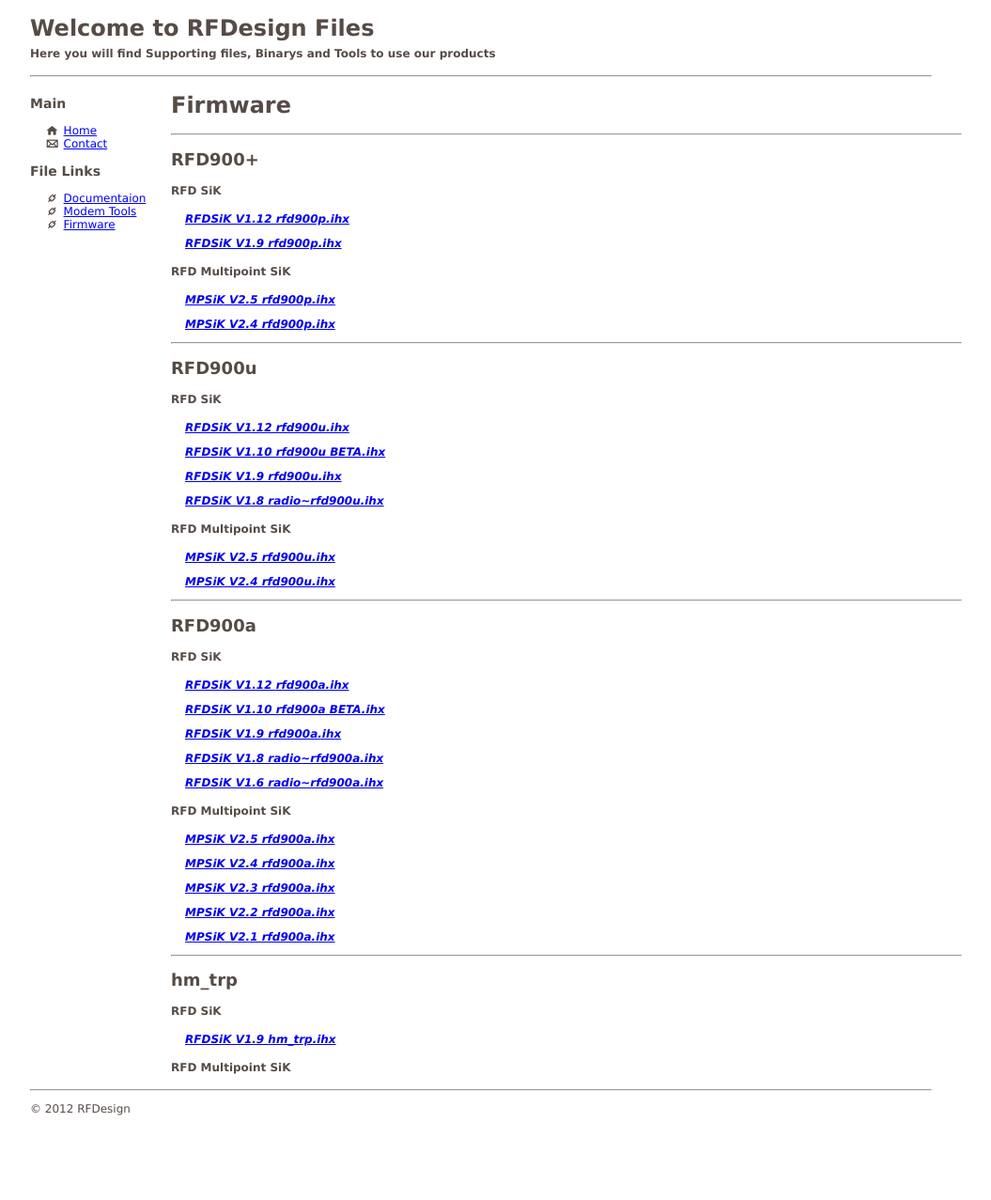
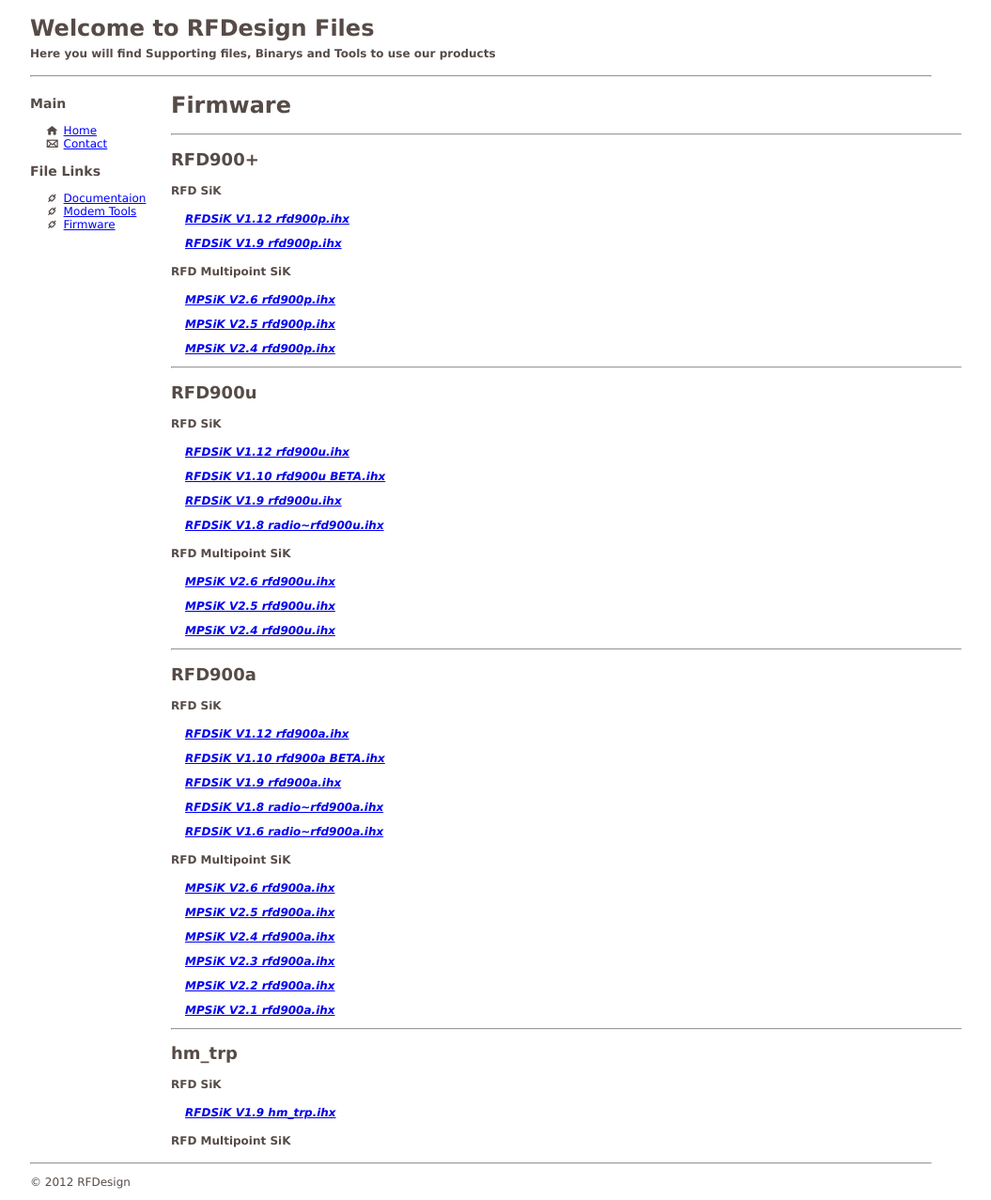
Before and after one commit to RFDesign/rfdesign.github.io, a Jekyll site: the page built from firmware.html, in a window 1280 px wide. Shown: the whole page at 94% size, without its empty margins (26-1081 px from the left). Built offline with Jekyll 4.4.1, drawn with Linux system fonts in a browser that asks for light colours; Markdown is read by kramdown in place of the engine named in the settings; before the commit the page ends 1199 px from its top, so only the background shows below that.

Commit message:
Updated version to increase connection reliability when link down.

```diff
--- a/_data/firmware.yml
+++ b/_data/firmware.yml
@@ -4,6 +4,7 @@
         - file: RFDSiK V1.12 rfd900p.ihx
         - file: RFDSiK V1.9 rfd900p.ihx
     MPSIK:
+        - file: MPSiK V2.6 rfd900p.ihx
         - file: MPSiK V2.5 rfd900p.ihx
         - file: MPSiK V2.4 rfd900p.ihx
 
@@ -15,6 +16,7 @@
         - file: RFDSiK V1.9 rfd900u.ihx
         - file: RFDSiK V1.8 radio~rfd900u.ihx
       MPSIK:
+        - file: MPSiK V2.6 rfd900u.ihx
         - file: MPSiK V2.5 rfd900u.ihx
         - file: MPSiK V2.4 rfd900u.ihx
 
@@ -28,6 +30,7 @@
         - file: RFDSiK V1.8 radio~rfd900a.ihx
         - file: RFDSiK V1.6 radio~rfd900a.ihx
     MPSIK:
+        - file: MPSiK V2.6 rfd900a.ihx
         - file: MPSiK V2.5 rfd900a.ihx
         - file: MPSiK V2.4 rfd900a.ihx
         - file: MPSiK V2.3 rfd900a.ihx
```
Also changed, not shown: 3 other files.
